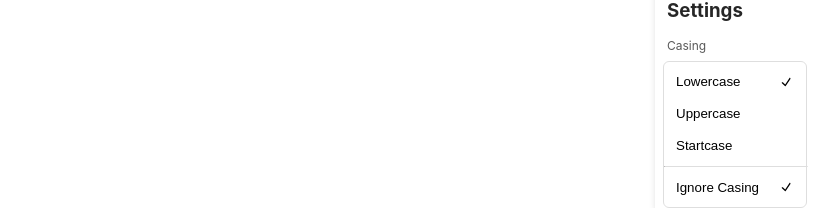
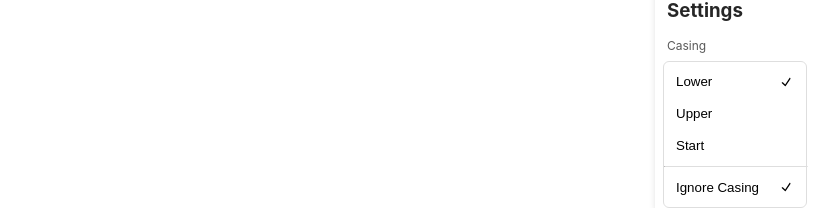
Before and after one commit to steveruizok/kdtype, a React (Vite) app: page / in a window 1280 px wide. Both pictures are taken after a click on the button 1254 px from the left and 774 px from the top of the page. Shown: the part 532-740 px from the top of the page, without its empty margins (465-1280 px from the left). Built offline with nearby package versions, Linux system fonts and the light colour scheme.

Commit message:
Update Settings.tsx

```diff
--- a/src/components/Settings/Settings.tsx
+++ b/src/components/Settings/Settings.tsx
@@ -50,15 +50,15 @@ export const Settings = observer(function Settings() {
             onValueChange={handleCasingValueChange}
           >
             <RadioGroup.Item value="lower">
-              <span>Lowercase</span>
+              <span>Lower</span>
               <RadioCheckmark />
             </RadioGroup.Item>
             <RadioGroup.Item value="upper">
-              <span>Uppercase</span>
+              <span>Upper</span>
               <RadioCheckmark />
             </RadioGroup.Item>
             <RadioGroup.Item value="start">
-              <span>Startcase</span>
+              <span>Start </span>
               <RadioCheckmark />
             </RadioGroup.Item>
           </RadioGroup.Root>
```
